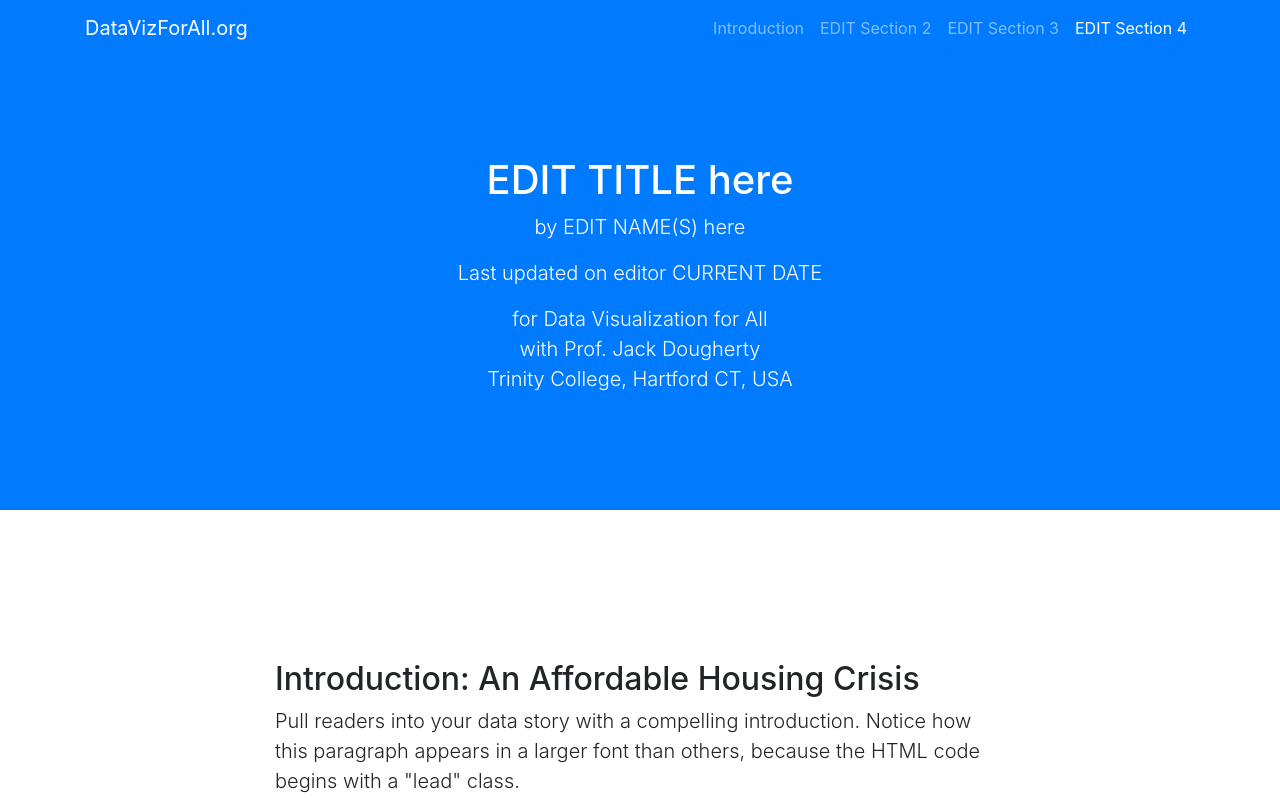
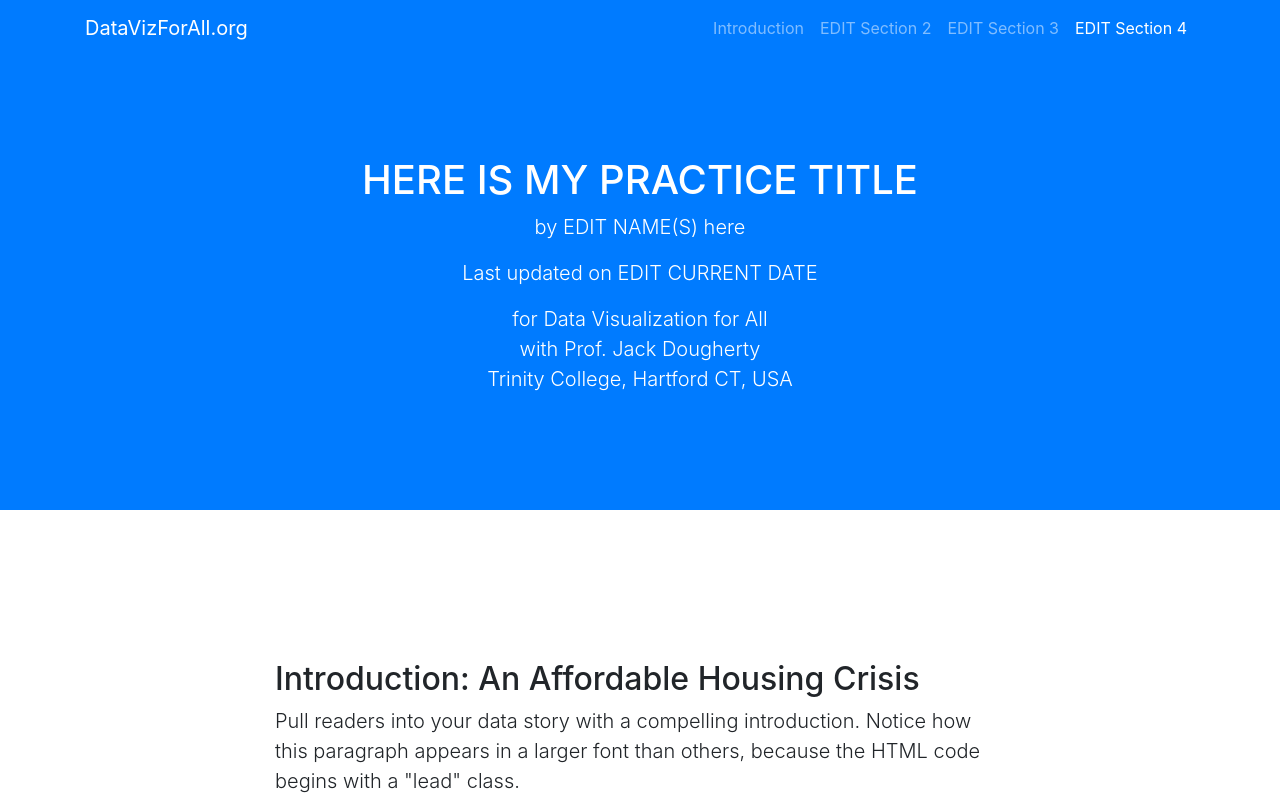
Before and after one commit to JackDougherty/practice-story, a plain HTML site: page index.html in a window 1280 px wide. Shown: the top 800 px of the page. Drawn offline with nearby package versions, Linux system fonts and the light colour scheme.

Commit message:
Update index.html

```diff
--- a/index.html
+++ b/index.html
@@ -53,9 +53,9 @@
 
   <header class="bg-primary text-white">
     <div class="container text-center">
-      <h1>EDIT TITLE here</h1>
+      <h1>HERE IS MY PRACTICE TITLE</h1>
       <p class="lead">by EDIT NAME(S) here</p>
-      <p class="lead">Last updated on editor CURRENT DATE</p>
+      <p class="lead">Last updated on EDIT CURRENT DATE</p>
       <p class="lead">for Data Visualization for All</br>with Prof. Jack Dougherty</br>Trinity College, Hartford CT, USA</p>
     </div>
   </header>
```
